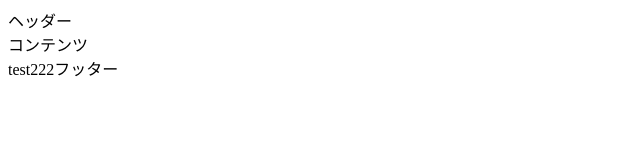
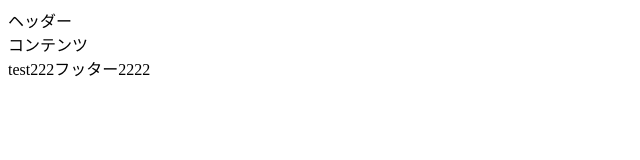
Before and after one commit to genobayashi/test, a plain HTML site: page index.html in a window 1280 px wide. Shown: the full height of the page, 0-640 px from the left. Drawn offline with Linux system fonts and the light colour scheme.

Commit message:
てすと３

```diff
--- a/index.html
+++ b/index.html
@@ -8,6 +8,6 @@
   <body>
     <header>ヘッダー</header>
     <main>コンテンツ</main>
-    <footer>test222フッター</footer>
+    <footer>test222フッター2222</footer>
   </body>
 </html>
```
